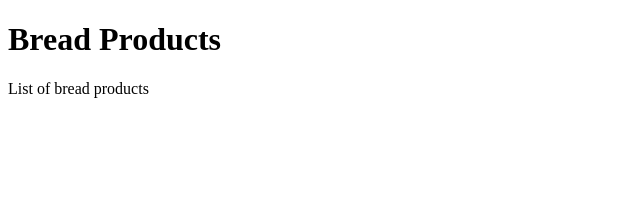
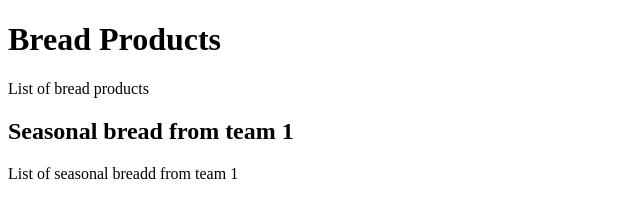
Before and after one commit to oaouda/com.breed.demo, a plain HTML site: page WebContent/index.html in a window 1280 px wide. Shown: the whole page, without its empty margins (0-640 px from the left). Drawn offline with Linux system fonts and the light colour scheme.

Commit message:
added seasonal bread from team 1

```diff
--- a/WebContent/index.html
+++ b/WebContent/index.html
@@ -7,5 +7,7 @@
 <body>
 <h1>Bread Products</h1>
 <p> List of bread products</p>
+<h2> Seasonal bread from team 1</h2>
+<p>List of seasonal breadd from team 1</p>
 </body>
 </html>
```
